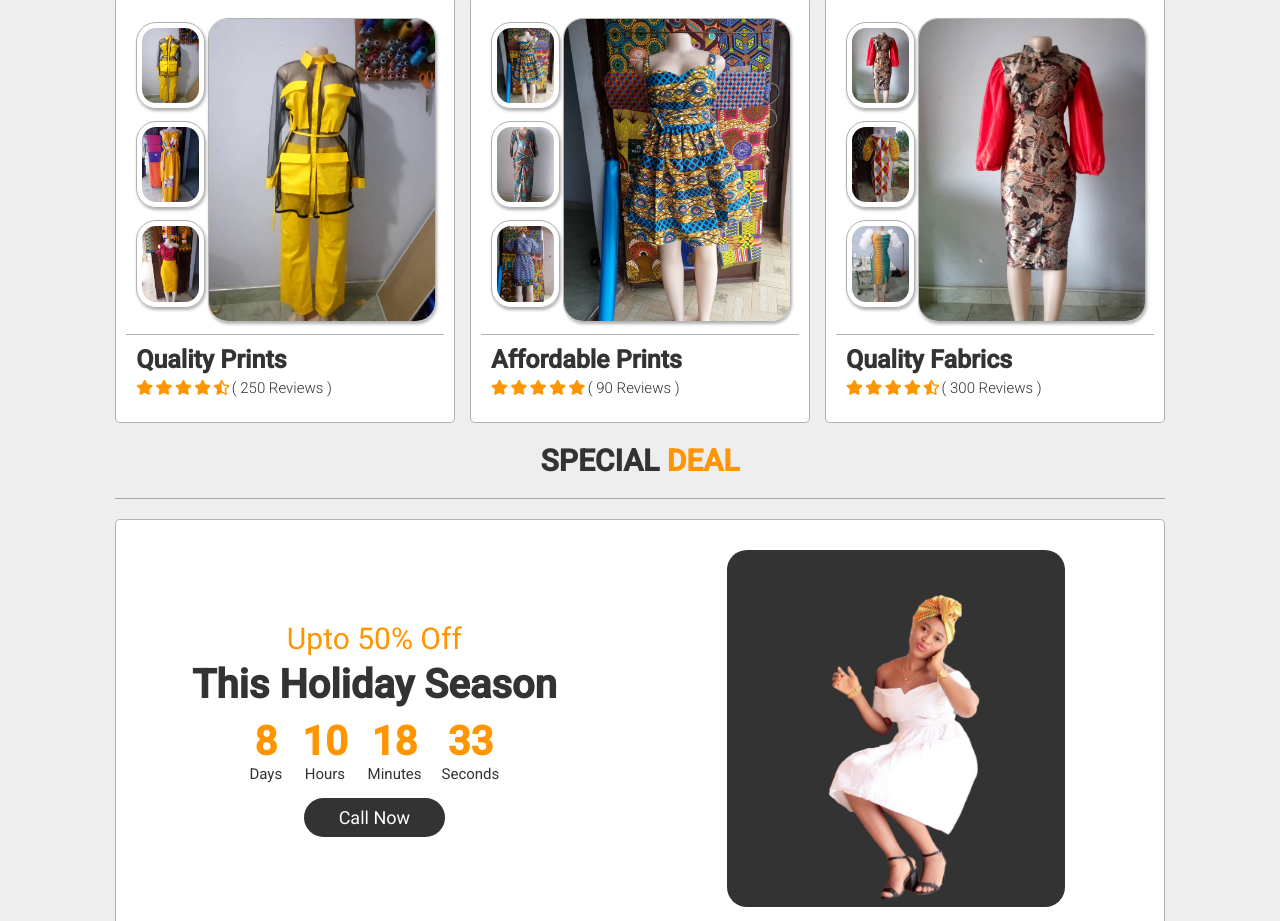
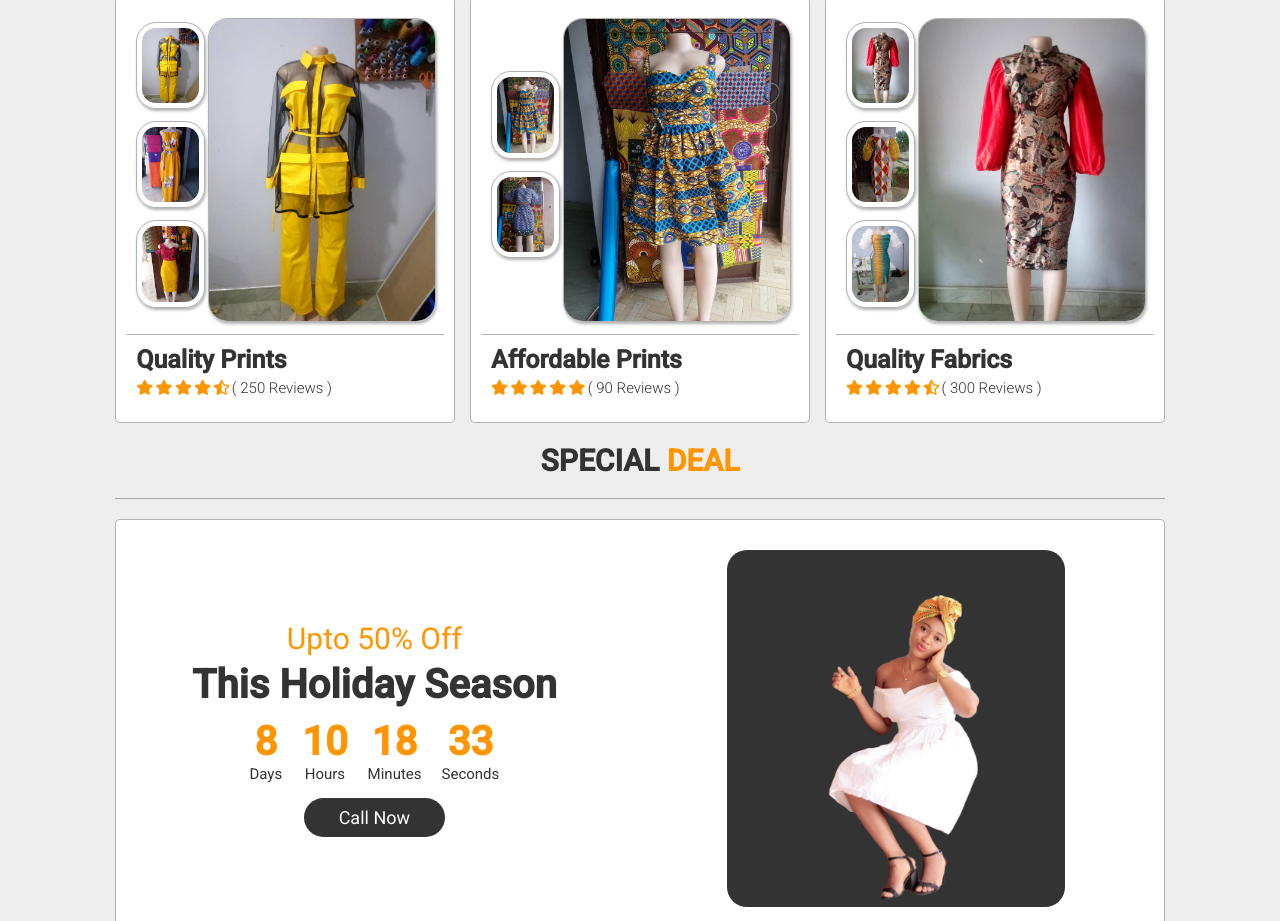
Before and after one commit to uuklop/cathyz-kloset, a plain HTML site: page index.html in a window 1280 px wide. Shown: the part 1722-2643 px from the top of the page. Drawn offline with Linux system fonts and the light colour scheme.

Commit message:
Update index.html

```diff
--- a/index.html
+++ b/index.html
@@ -222,7 +222,7 @@
             <div class="image-container">
                 <div class="small-image">
                     <img src="images/K-5-1.jpg" class="small-image-5" alt="">
-                    <img src="images/K-5-2.jpg" class="small-image-5" alt="">
+<!--                     <img src="images/K-5-2.jpg" class="small-image-5" alt=""> -->
                     <img src="images/K-5-3.jpg" class="small-image-5" alt="">
                 </div>
                 <div class="big-image">
```
